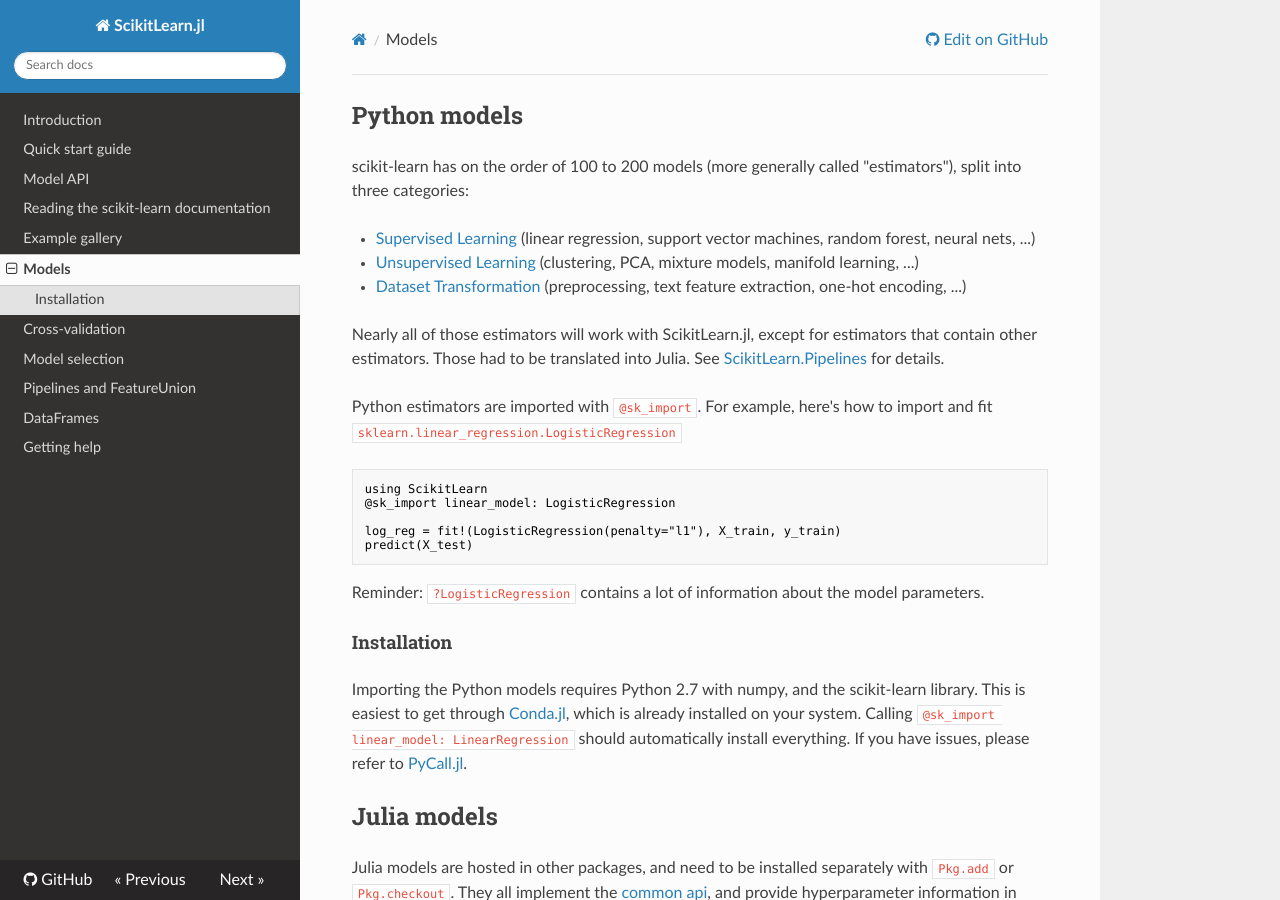
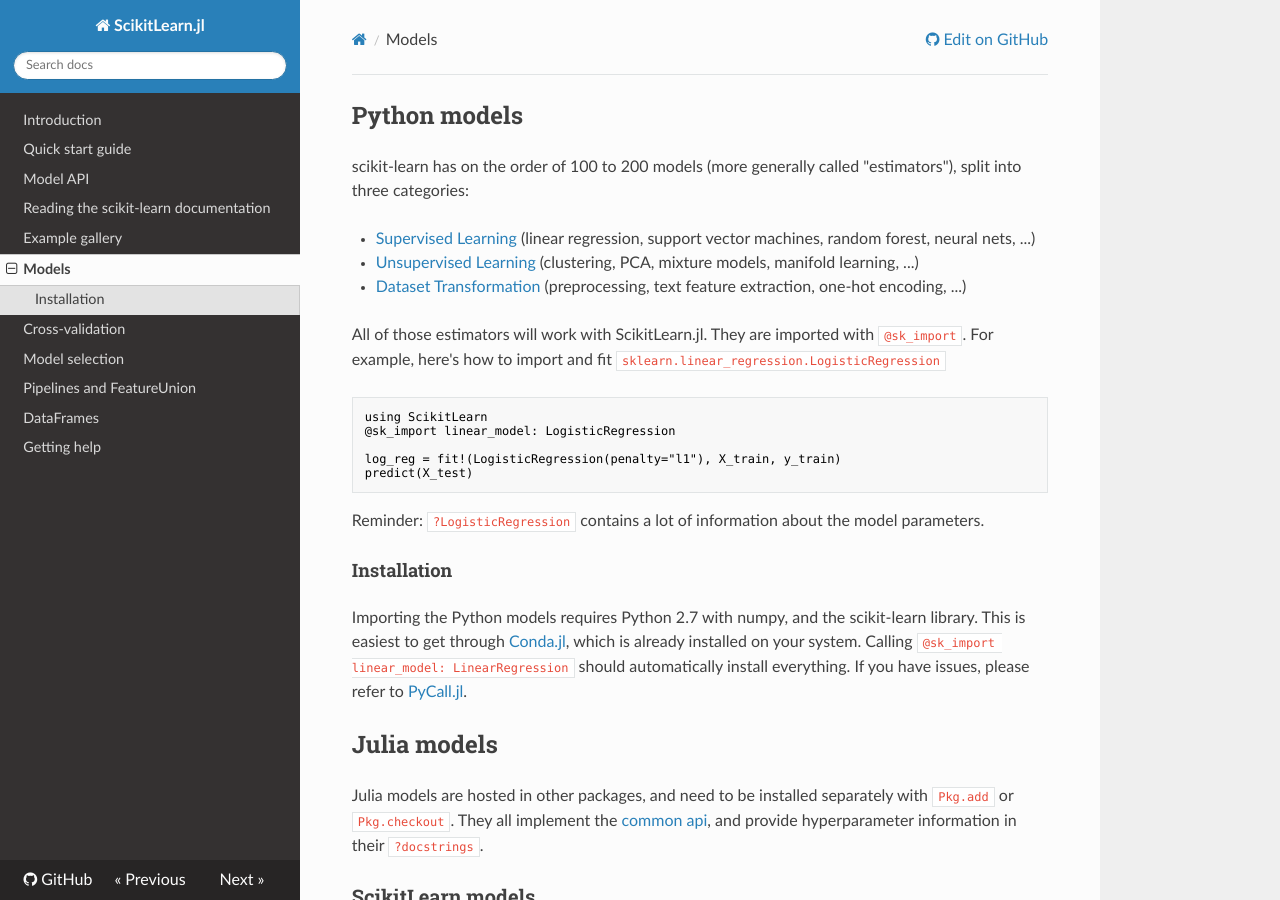
Before and after one commit to cstjean/ScikitLearn.jl, an MkDocs documentation site: the page built from docs/models.md, in a window 1280 px wide and 900 px high. Built offline with MkDocs 1.6.1, drawn with Linux system fonts in a browser that asks for light colours; nearby versions of some CDN libraries; old or Windows-style settings are respelled for this version of MkDocs.

Commit message:
Simplified text

````diff
--- a/docs/models.md
+++ b/docs/models.md
@@ -8,12 +8,9 @@
 - [Unsupervised Learning](http://scikit-learn.org/stable/unsupervised_learning.html) (clustering, PCA, mixture models, manifold learning, ...)
 - [Dataset Transformation](http://scikit-learn.org/stable/data_transforms.html) (preprocessing, text feature extraction, one-hot encoding, ...)
 
-Nearly all of those estimators will work with ScikitLearn.jl,
-except for estimators that contain other estimators. Those had to be translated
-into Julia. See [ScikitLearn.Pipelines](pipelines.md) for details.
-
-Python estimators are imported with `@sk_import`. For example, here's how to import
-and fit `sklearn.linear_regression.LogisticRegression`
+All of those estimators will work with ScikitLearn.jl. They are imported with
+`@sk_import`. For example, here's how to import and fit
+`sklearn.linear_regression.LogisticRegression`
 
 ```julia
 using ScikitLearn
````
